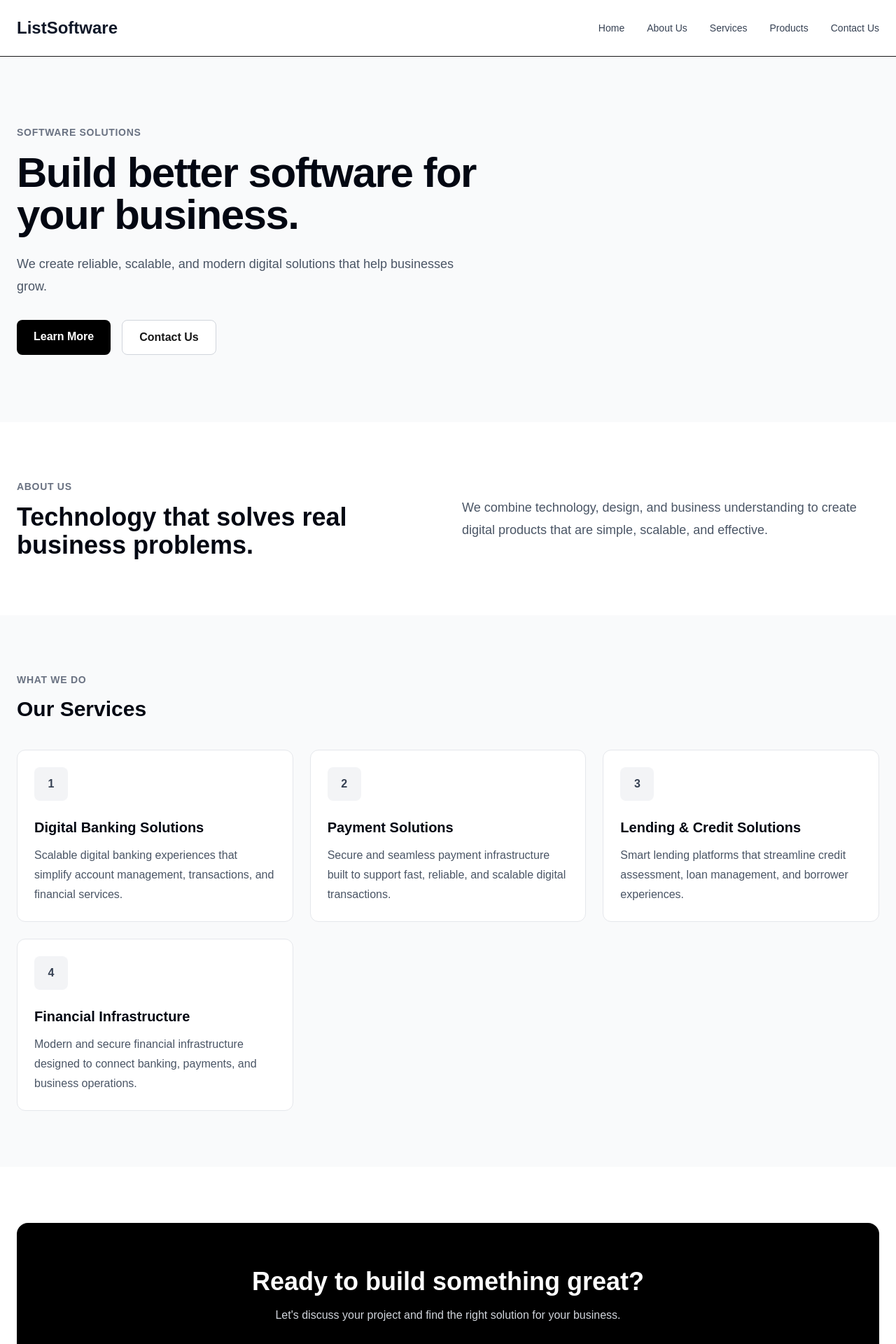
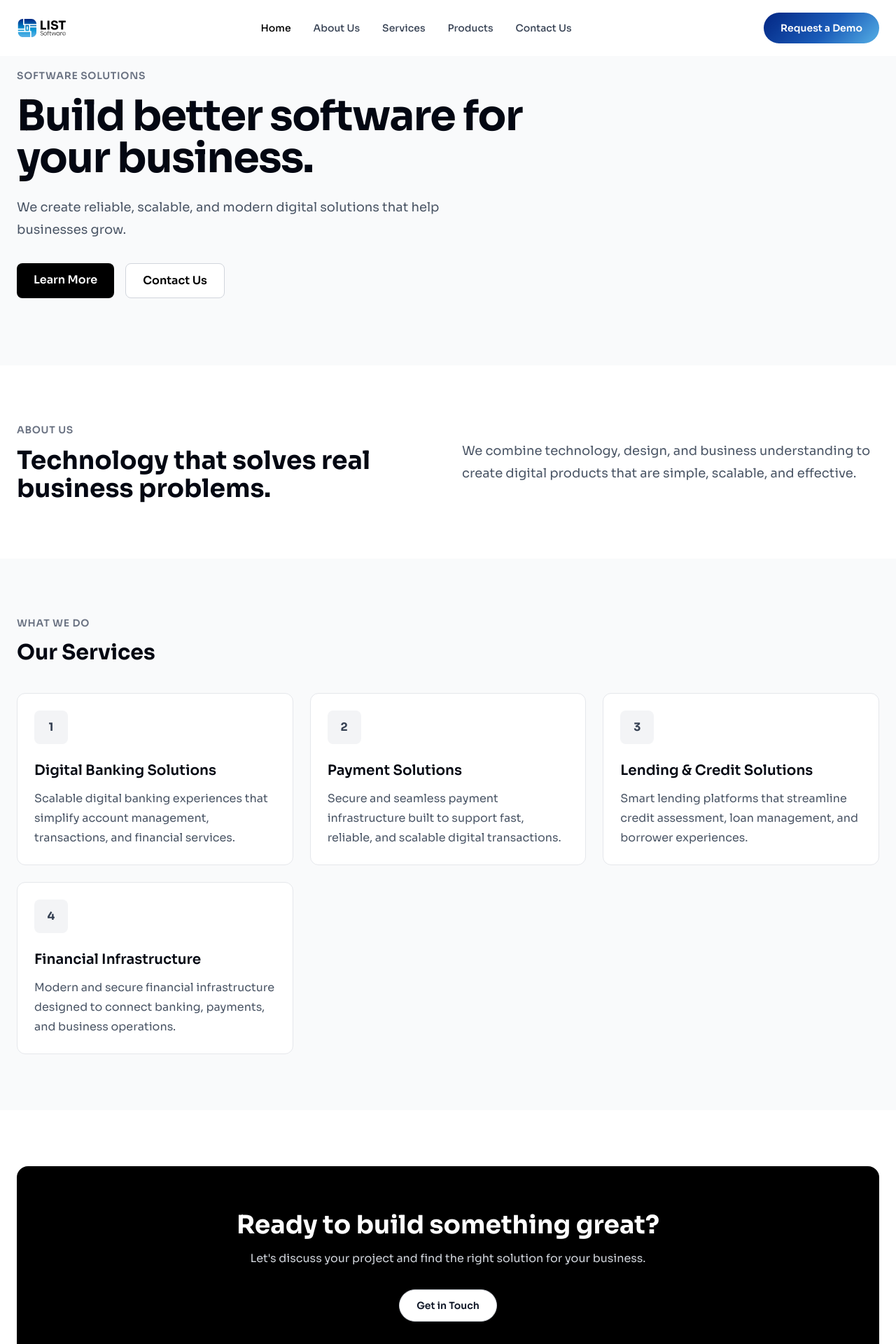
Before and after one commit to Upfinzo/list-software-UIteam, a Next.js app: page / in a window 1280 px wide. Shown: the top 1920 px of the page at 70% size. Built offline with nearby package versions, Linux system fonts and the light colour scheme.

Commit message:
updated fontfamily,color scheme, font scale

```diff
--- a/app/globals.css
+++ b/app/globals.css
@@ -1,10 +1,20 @@
 @import "tailwindcss";
 
 :root {
-  --background: #ffffff;
-  --foreground: #171717;
+   --primary-color: #032683;
+  --secondary-color: #1A5BB8;
+}
+.banner-title {
+  font-size: var(--banner-title-size);
 }
 
+.section-title {
+  font-size: var(--section-title-size);
+}
+
+.running-text {
+  font-size: var(--running-text-size);
+}
 * {
   box-sizing: border-box;
 }
@@ -17,7 +27,17 @@ body {
   margin: 0;
   background: var(--background);
   color: var(--foreground);
-  font-family: Arial, Helvetica, sans-serif;
+  font-family: var(--font-sora), sans-serif;
+}
+
+.primary-button {
+  background-color: var(--primary-color);
+  color: white;
+}
+
+.secondary-button {
+  background-color: var(--secondary-color);
+  color: white;
 }
 
 button,
@@ -25,3 +45,24 @@ input,
 textarea {
   font: inherit;
 }
+
+h1,
+h2,
+h3,
+h4,
+h5,
+h6 {
+  font-family: var(--font-sora), sans-serif;
+}
+
+.banner-title {
+  font-size: clamp(40px, 5vw, 60px);
+}
+
+.section-title {
+  font-size: clamp(32px, 4vw, 45px);
+}
+
+.running-text {
+  font-size: 15px;
+}
--- a/app/layout.tsx
+++ b/app/layout.tsx
@@ -1,8 +1,13 @@
 import type { Metadata } from "next";
-
+import { Sora } from "next/font/google";
 import "./globals.css";
 import Header from "@/components/common/Header";
 import Footer from "@/components/common/Footer";
+
+const sora = Sora({
+  subsets: ["latin"],
+  variable: "--font-sora",
+});
 
 export const metadata: Metadata = {
   title: {
@@ -19,7 +24,7 @@ export default function RootLayout({
   children: React.ReactNode;
 }>) {
   return (
-    <html lang="en">
+    <html lang="en" className={sora.variable}>
       <body>
         <Header />
 
--- /dev/null
+++ b/assets/images/images.ts
@@ -0,0 +1,7 @@
+import logo from "./listsoftware-logo.svg";
+
+export const Images = {
+  common: {
+    logo,
+  },
+};
--- a/components/common/Button.tsx
+++ b/components/common/Button.tsx
@@ -18,11 +18,11 @@ export default function Button({
   disabled
 }: ButtonProps) {
   const className = `
-    inline-flex items-center justify-center rounded-lg px-6 py-3
+    inline-flex items-center justify-center rounded-full px-6 py-3
     text-sm font-semibold transition
     ${
       variant === "primary"
-        ? "bg-black text-white hover:bg-gray-800"
+        ? "bg-[linear-gradient(135deg,#032683_0%,#1A5BB8_55%,#56B0E6_100%)] text-white hover:bg-gray-800"
         : "border border-gray-300 bg-white text-gray-900 hover:bg-gray-100"
     }
   `;
--- a/components/common/Header.tsx
+++ b/components/common/Header.tsx
@@ -1,33 +1,140 @@
+"use client";
+
+import Link from "next/link";
+import { usePathname } from "next/navigation";
+import { useEffect, useState } from "react";
+
 import { navigation } from "@/data/navigation";
-import Link from "next/link";
+import Button from "@/components/common/Button";
+import { Images } from "@/assets/images/images";
 
+const Header = () => {
+  const pathname = usePathname();
 
-export default function Header() {
+  const [isScrolled, setIsScrolled] = useState(false);
+  const [mobileOpen, setMobileOpen] = useState(false);
+
+  useEffect(() => {
+    const handleScroll = () => {
+      setIsScrolled(window.scrollY > 12);
+    };
+
+    window.addEventListener("scroll", handleScroll);
+
+    return () => {
+      window.removeEventListener("scroll", handleScroll);
+    };
+  }, []);
+
   return (
-    <header className="border-b bg-white">
+    <header
+      className={`fixed inset-x-0 top-0 z-50 transition-all duration-300 ${
+        isScrolled ? "bg-white shadow-md" : "bg-white/90"
+      }`}
+    >
       <div className="mx-auto flex h-20 max-w-7xl items-center justify-between px-6">
+
+        {/* Logo */}
         <Link
           href="/"
           className="text-2xl font-bold text-gray-900"
         >
-          ListSoftware
-        </Link>
+<img
+  src={Images.common.logo.src}
+  alt="ListSoftware Logo"
+  className="w-full"
+/>        </Link>
 
-        <nav>
+        {/* Desktop Navigation */}
+        <nav className="hidden md:block">
           <ul className="flex items-center gap-8">
-            {navigation.map((item) => (
+            {navigation.map((item) => {
+              const isActive = pathname === item.href;
+
+              return (
                 <li key={item.href}>
                   <Link
                     href={item.href}
-                  className="text-sm font-medium text-gray-700 transition hover:text-black"
+                    className={`text-sm font-medium transition ${
+                      isActive
+                        ? "text-black"
+                        : "text-gray-700 hover:text-black"
+                    }`}
                   >
                     {item.label}
                   </Link>
                 </li>
-            ))}
+              );
+            })}
+          </ul>
+        </nav>
+
+        {/* Contact + Mobile Button */}
+        <div className="flex items-center gap-3">
+          <Button href="/contact" variant="primary">
+            Request a Demo
+          </Button>
+
+          {/* Mobile Menu Button */}
+          <button
+            type="button"
+            className="rounded-full bg-[#111A2E] p-2.5 text-white md:hidden"
+            onClick={() => setMobileOpen((open) => !open)}
+            aria-label="Toggle menu"
+            aria-expanded={mobileOpen}
+          >
+            <svg
+              xmlns="http://www.w3.org/2000/svg"
+              className="h-5 w-5"
+              fill="none"
+              viewBox="0 0 24 24"
+              stroke="currentColor"
+            >
+              <path
+                strokeLinecap="round"
+                strokeLinejoin="round"
+                strokeWidth={2}
+                d={
+                  mobileOpen
+                    ? "M6 18L18 6M6 6l12 12"
+                    : "M4 6h16M4 12h16m-7 6h7"
+                }
+              />
+            </svg>
+          </button>
+        </div>
+      </div>
+
+      {/* Mobile Menu */}
+      {mobileOpen && (
+        <div className="border-t bg-white px-6 py-4 md:hidden">
+          <nav>
+            <ul className="flex flex-col gap-4">
+              {navigation.map((item) => {
+                const isActive = pathname === item.href;
+
+                return (
+                  <li key={item.href}>
+                    <Link
+                      href={item.href}
+                      onClick={() => setMobileOpen(false)}
+                      className={`block text-sm font-medium transition ${
+                        isActive
+                          ? "text-black"
+                          : "text-gray-700 hover:text-black"
+                      }`}
+                    >
+                      {item.label}
+                    </Link>
+                  </li>
+                );
+              })}
             </ul>
           </nav>
         </div>
+      )}
     </header>
   );
-}
+};
+
+export default Header;
```
Also changed, not shown: assets/images/listsoftware-logo.svg (added). Lines whose indentation alone changed are shown as unchanged.
